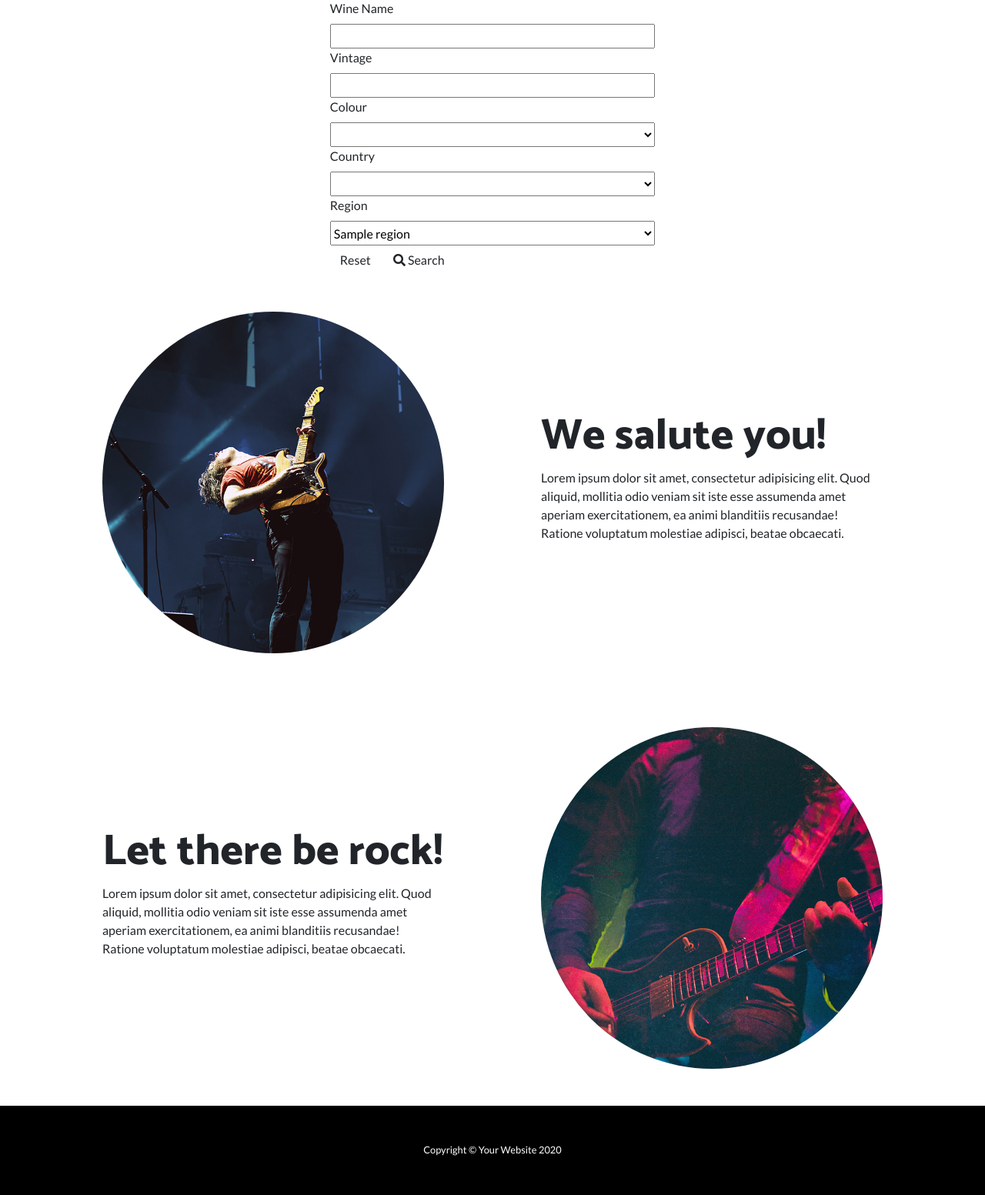
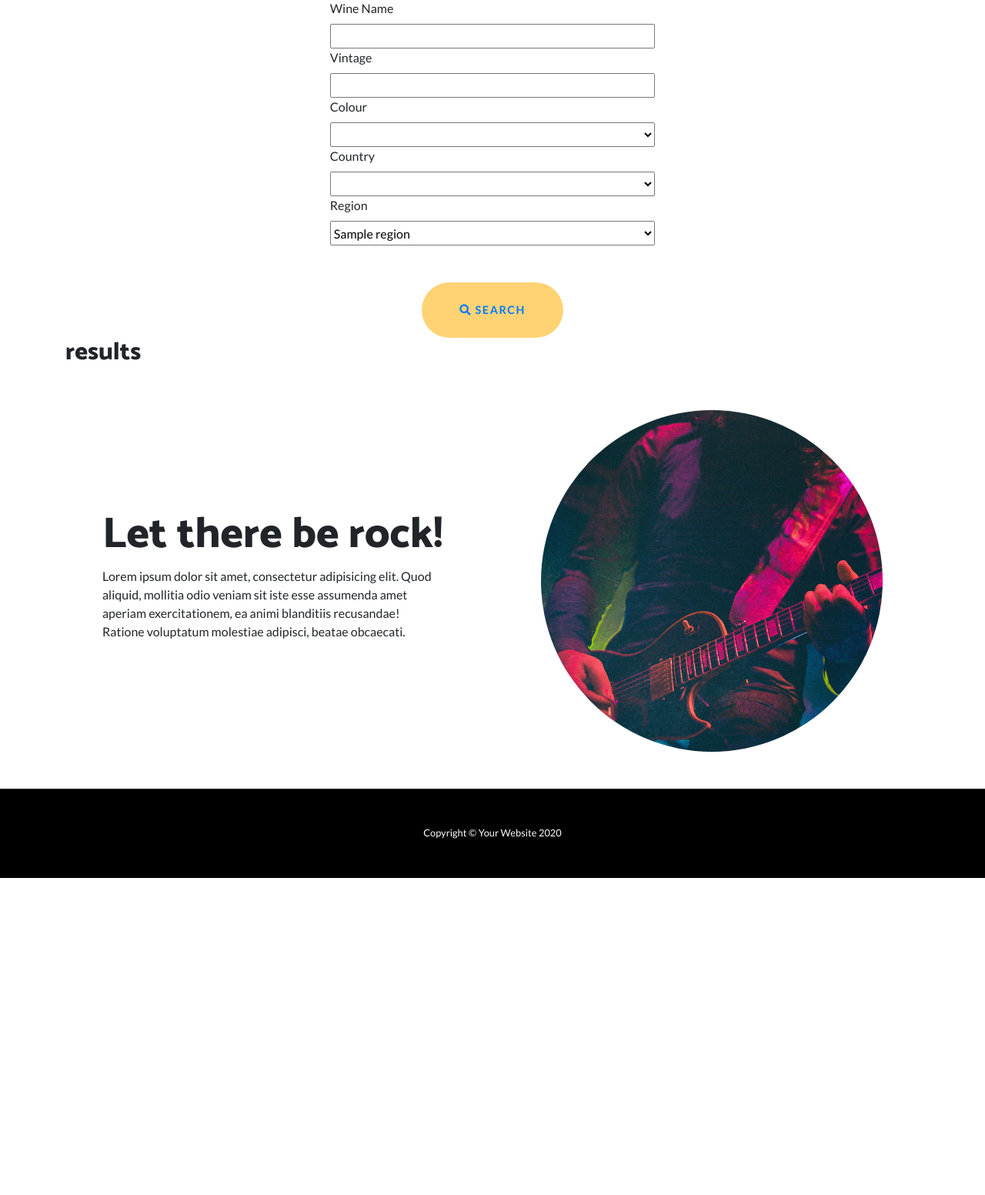
Before and after one commit to StuChapman/BD-MS-Project-Cave-du-Vins-broken-Procfile, a Flask app: page /filter_region in a window 1280 px wide. Shown: the part 757-2310 px from the top of the page at 77% size. After the commit the page ends 1898 px from the top, so only its background shows below. Run offline with Flask 2, Linux system fonts and the light colour scheme; a database or web service that is not in the repository returns one stand-in record (values such as "Sample title"); lists and menus that the app fills with data are empty; some libraries are stand-ins or nearby versions.

Commit message:
Build: added basic search functionality

```diff
--- a/run.py
+++ b/run.py
@@ -25,6 +25,11 @@ def filter_region():
     return render_template("index.html", region=mongo.db.region.find("country: France"))
 
 
+@app.route('/search')
+def search():
+    return render_template("index.html", results=mongo.db.colours.find())
+
+
 if __name__ == '__main__':
     app.run(host=os.environ.get('IP'),
             port=int(os.environ.get('PORT')),
--- a/templates/index.html
+++ b/templates/index.html
@@ -77,12 +77,12 @@
                 <div class="">
                     <label for="name">Wine Name</label>
                     <br>
-                    <input type="text" name="name" id="name" minlength="3" class="searchitem" required>
+                    <input type="text" name="name" id="name" minlength="3" class="searchitem">
                 </div>
                 <div class="searchvintage">
                     <label for="vintage">Vintage</label>
                     <br>
-                    <input type="text" name="vintage" id="vintage" minlength="3" class="searchitem" required>
+                    <input type="text" name="vintage" id="vintage" minlength="3" class="searchitem">
                 </div>
                 <div class="searchcolour">
                     <label for="colour">Colour</label>
@@ -111,32 +111,25 @@
                         {% endfor %}
                     </select>
                 </div>
-                <div class="">
-                    <a href="#" class="red btn text-shadow">Reset</a>
-                    <button type="submit" class="light-blue darken-1 btn text-shadow">
-                        <i class="fas fa-search left"></i> Search
-                    </button>
-                </div>
             </div>
         </form>
+        <div class="row">
+            <button type="submit"
+                class="btn btn-yellow btn-xl rounded-pill mt-5 ml-auto mr-auto">
+                <a href="{{ url_for('search') }}" >
+                <i class="fas fa-search"></i> Search</a>
+            </button>
+        </div>
     </div>
   </section>
 
+  <!-- Results Section -->
   <section>
     <div class="container">
-      <div class="row align-items-center">
-        <div class="col-lg-6">
-          <div class="p-5">
-            <img class="img-fluid rounded-circle" src="static/img/02.jpg" alt="">
-          </div>
-        </div>
-        <div class="col-lg-6">
-          <div class="p-5">
-            <h2 class="display-4">We salute you!</h2>
-            <p>Lorem ipsum dolor sit amet, consectetur adipisicing elit. Quod aliquid, mollitia odio veniam sit iste esse assumenda amet aperiam exercitationem, ea animi blanditiis recusandae! Ratione voluptatum molestiae adipisci, beatae obcaecati.</p>
-          </div>
-        </div>
-      </div>
+        <h2 class="">results</h2>
+        {% for document in results %}
+        <h2 class="">{{ document.colour }}</h2>
+        {% endfor %}
     </div>
   </section>
 
```
